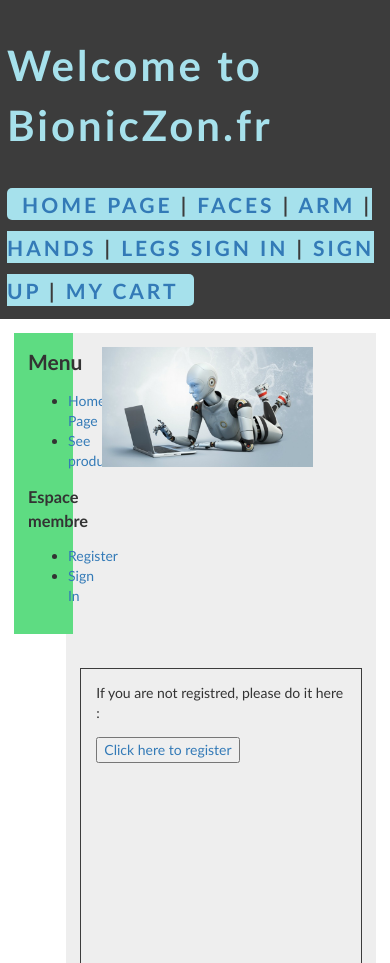
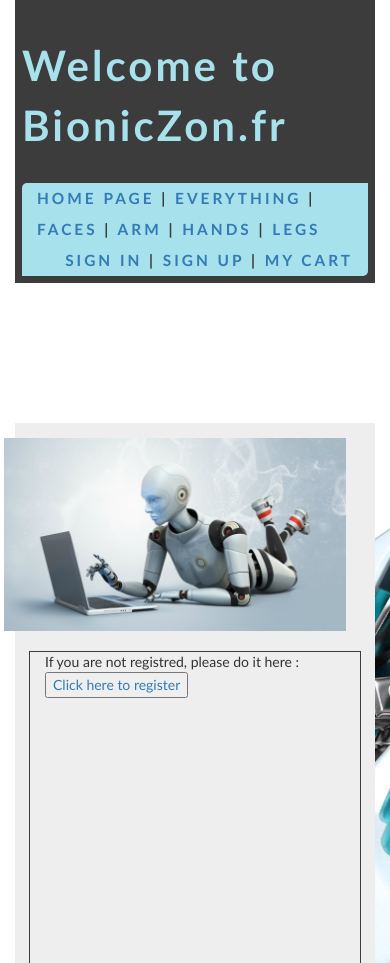
Before and after one commit to Exawyll/website_bioniczon, a PHP site: page / in a window 390 px wide; the page is wider, and only the part inside the window is pictured. Shown: the top 963 px of that part. Run offline with PHP 8.4, Linux system fonts and the light colour scheme.

Commit message:
CSS/Bootstrap responsive

```diff
--- a/global/header.php
+++ b/global/header.php
@@ -16,28 +16,34 @@
 
 </head>
 
-<body>
-
+<body style="margin: 0 auto">
+<div class="container">
+    <div class="row">
+        <div class="col-lg-12 col-xs-12">
             <div class="header">
                 <header>
                     <h1>Welcome to BionicZon.fr</h1>
 
-        <div class="container">
+                    <div class="container-fluid">
                         <div class="row">
-                <nav class="header__nav col-md-12">
+                            <nav class="header__nav">
 
-                    <div class="header__nav--link col-lg-pull-3" style="text-align: left">
+                                <div class="header__nav--link1 col-lg-6" style="text-align: left">
                                     <a href="index.php">Home Page</a> |
-                        <a href="index.php?module=product&amp;action=see_product&amp;id_category=4">Faces</a> |
-                        <a href="index.php?module=product&amp;action=see_product&amp;id_category=1">Arm</a> |
-                        <a href="index.php?module=product&amp;action=see_product&amp;id_category=3">Hands</a> |
+                                    <a href="index.php?module=product&amp;action=see_product">Everything</a> |
+                                    <a href="index.php?module=product&amp;action=see_product&amp;id_category=4">Faces</a>
+                                    |
+                                    <a href="index.php?module=product&amp;action=see_product&amp;id_category=1">Arm</a>
+                                    |
+                                    <a href="index.php?module=product&amp;action=see_product&amp;id_category=3">Hands</a>
+                                    |
                                     <a href="index.php?module=product&amp;action=see_product&amp;id_category=2">Legs</a>
                                 </div>
 
-                    <div class="header__nav--link col-lg-offset-3" style="text-align: right">
+                                <div class="header__nav--link2 col-lg-6" style="text-align: right">
 
                                     <?php if (userSignedIn()) { ?>
-                            <a href="index.php?module=membres&amp;action=profile"><?php echo 'Hi, ' . $_SESSION['login']; ?></a>
+                                        <a href="index.php?module=membres&amp;action=profile&amp;id="<?php echo $_SESSION['id']; ?>><?php echo 'Hi, ' . $_SESSION['login']; ?></a>
                                     <?php } else { ?>
                                         <a href="index.php?module=membres&amp;action=sign_in">Sign In</a> |
                                         <a href="index.php?module=membres&amp;action=register">Sign Up</a><?php } ?> |
@@ -52,8 +58,18 @@
                 </header>
             </div>
 
-<!--<div class="container">
-    <div class="row">-->
-        <?php include 'global/menu.php'; ?>
-<!--        <div class="col-lg-12">-->
+            <div class="container-fluid">
+                <div class="row">
+                    <?php if (!empty($_SESSION['admin'])) { ?>
+
+                    <div class="col-lg-3 col-md-4 col-sm-12 col-xs-12">
+
+                        <?php require_once 'global/menu.php'; ?>
+
+                    </div>
+
+                    <div class="col-lg-9 col-md-8 col-sm-12 col-xs-12">
+
+                        <?php } ?>
+
                         <main id="centre" class="robot">
--- a/global/home.php
+++ b/global/home.php
@@ -1,25 +1,34 @@
-<div class="container accueil--header">
+<div class="container-fluid accueil--header">
     <div class="row">
-        <div class="col-xs-9 col-md-6 col-md-offset-3">
+        <div class="col-lg-3 col-md-2 col-xs-0 "></div>
+        <div class="col-lg-6 col-md-8 col-xs-12">
             <img src = "images/robot.jpg" alt = "robot" width = "100%" >
         </div>
+        <div class="col-lg-3 col-md-2 col-xs-0 "></div>
     </div>
 </div>
 
-<div class="container accueil">
+<div class="container-fluid accueil">
     <div class="row">
-        <div class="col-xs-12 col-sm-6 col-md-3 accueil__first">
+        <div class="col-lg-3 col-md-3 col-xs-12 accueil__first">
             <p>If you are not registred, please do it here :</p>
             <a href="index.php?module=membres&amp;action=inscription"><button>Click here to register</button></a>
         </div>
 
-        <div class="col-xs-12 col-sm-6 col-md-5 accueil__second">
+        <div class="col-lg-6 col-lg-push-1 col-md-3 col-xs-12 accueil__second">
             <iframe width="420" height="315" src="https://www.youtube.com/embed/W0_DPi0PmF0?autoplay=1" ></iframe>
         </div>
 
-        <div class="col-xs-12 col-sm-12 col-md-3 accueil__third">
-            <h2>Last added article</h2>
-            <img src = "images/leg4.jpg" alt = "robot" width = "60%" >
+        <div class="col-lg-3 col-md-12 col-xs-12 accueil__third">
+            <div class="accueil__third--title">
+                <h3>Last added article...</h3>
+            </div>
+
+            <div class="accueil__third--img">
+
+            </div>
+
+<!--            <img src = "images/leg4.jpg" alt = "robot" width = "60%" >-->
         </div>
     </div>
 </div>
--- a/global/menu.php
+++ b/global/menu.php
@@ -18,9 +18,10 @@
         </ul>
     <?php } else { ?>
         <p>
-            Welcome, <?php echo htmlspecialchars($_SESSION['login']) . " " . htmlspecialchars($_SESSION['lastname']); ?>
+            Welcome, <?php echo htmlspecialchars($_SESSION['firstname']) . " " . htmlspecialchars($_SESSION['lastname']); ?>
         </p>
         <ul>
+            <li><a href="index.php?module=membres&amp;action=profile&amp;id="<?php echo $_SESSION['id']; ?>>Your profile</a></li>
             <li><a href="index.php?module=membres&amp;action=disconnection">Disconnect</a></li>
         </ul>
     <?php } ?>
--- /dev/null
+++ b/modules/membres/views/error_profile.php
@@ -0,0 +1,5 @@
+<h2>Error profile</h2>
+
+<p>You don't have access probably due to:</p>
+<p>     - Wrong profile ID</p>
+<p>     - You tried to access another profile than yours</p>
--- a/modules/product/views/all_products.php
+++ b/modules/product/views/all_products.php
@@ -2,9 +2,11 @@
 
     <h2 class="products__title">Articles</h2>
 
+    <div class="row">
+
         <?php foreach ($allProducts as $product) {
             echo '<a href="index.php?module=product&amp;action=see_product&amp;id_product=' . $product[0] . '">';
-        echo '<div class="col-xs-12 col-sm-6 col-md-4" >';
+            echo '<div class="col-md-4 col-sm-6 col-xs-12  " >';
             echo '<div class="product" >';
 
             echo '<div class="product__transform" >';
@@ -21,4 +23,6 @@
             echo '</div >';
         } ?>
         </a>
+
     </div>
+</div>
--- a/style/global.css
+++ b/style/global.css
@@ -1,9 +1,15 @@
 * {
     font-family: Calibri;
+    margin: 0 auto;
 }
 
 a {
     text-decoration: none;
+}
+
+body {
+    background: url('../images/back.jpeg');
+    width: 90%;
 }
 
 body, #menu, #centre
@@ -18,15 +24,15 @@ h2, h3, h4, h5, h6 {
 }
 
 #menu {
-    float: left;
-    width: 15%;
-    margin: 1em 1em 1em;
+    /*float: left;*/
+    /*width: 15%;*/
+    margin: 10em 0em;
     padding: 1em;
     background-color: #5edc82;
 }
 
 #centre {
-    margin: 1em 1em 1em 17%;
+    margin: 10em 0em;
     padding: 1em;
     background-color: #eeeeee;
 }
@@ -71,9 +77,43 @@ table {
 
 .accueil__first {
     border: 1px solid #3c3c3c;
-    height: 350px;
+    height: 315px;
 }
 
 .accueil__second {
-    margin-left: 40px;
+    /*margin-left: 40px;*/
 }
+
+.accueil__third--title {
+    height: 25px;
+}
+
+.accueil__third--img {
+    background: url("../images/leg4.jpg") no-repeat;
+    background-size: contain;
+    height: 290px;
+    padding-right: -10px;
+    padding-top: -50px;
+    width: 70%;
+}
+
+/* Sur les écrans, quand la largeur de la fenêtre fait au maximum 1280px */
+@media screen and (max-width: 1280px) {
+    body {
+        width: 90%;
+    }
+}
+
+/* Sur tous types d'écran, quand la largeur de la fenêtre est comprise entre 1024px et 1280px */
+@media all and (min-width: 728px) and (max-width: 1280px) {
+    body {
+        width: 100%;
+    }
+}
+
+/* Sur tous types d'écran, quand la largeur de la fenêtre est comprise entre 1024px et 1280px */
+@media all and (max-width: 728px) {
+    body {
+        width: 100%;
+    }
+}
--- a/style/header.css
+++ b/style/header.css
@@ -11,31 +11,38 @@
 }
 
 .header__nav {
-    background-color: #a6e1ec;
-    border-radius: 5px;
     color: #3c3c3c;
-    display: inline;
     font-family: Impact, 'KaushanScript-Regular', Arial, serif;
-    font-size: 1.5em;
+    font-size: 1.1em;
     font-weight: bold;
-    line-height: 2.0em;
+    line-height: 1.0em;
     overflow: hidden;
     text-align: center;
     text-transform: uppercase;
     width: 100%;
 }
 
-.header__nav:hover {
+.header__nav--link1 {
+    background-color: #a6e1ec;
+    border-radius: 5px 0px 0px 0px;
+    line-height: 2.0em;
+    overflow: hidden;
 }
 
-.header__nav--link {
-    display: inline;
+.header__nav--link2 {
+    background-color: #a6e1ec;
+    border-radius: 0px 0px 5px 0px;
+    line-height: 2.0em;
+    overflow: hidden;
+}
+
+.header__nav--link:hover {
 }
 
 nav a:hover {
-    background-color: #EF3340;
-    border-radius: 30px;
+    background-color: rgba(255,56,69,0.7);
+    border-radius: 20px;
     display: inline-block;
-    transform: scale(1.2);
+    transform: scale(1.1);
     transition: background-color 0.5s ease-in-out, color 0.5s ease-in-out;
 }
--- a/style/product.css
+++ b/style/product.css
@@ -5,7 +5,7 @@
 
 .product {
     height: 400px;
-    margin: 20px 0px;
+    margin-left: -40px;
     position: relative;
     text-align: center;
     transition: background-color 1.5s ease-in-out, color 1.5s ease-in-out;
@@ -17,9 +17,9 @@
 }
 
 .product__transform {
-    background-size: 100%;
+    background-position: center;
+    background-size: contain;
     height: 300px;
-    margin-inside: 20px;
     overflow: hidden;
     padding: 20px 20px;
     position: relative;
```
Also changed, not shown: global/footer.php (+5 -3 lines), modules/membres/profile.php (+13 -6 lines), modules/membres/views/profile.php (+3 -7 lines), images/back.jpeg (added), 1 other file. Lines whose indentation alone changed are shown as unchanged.
